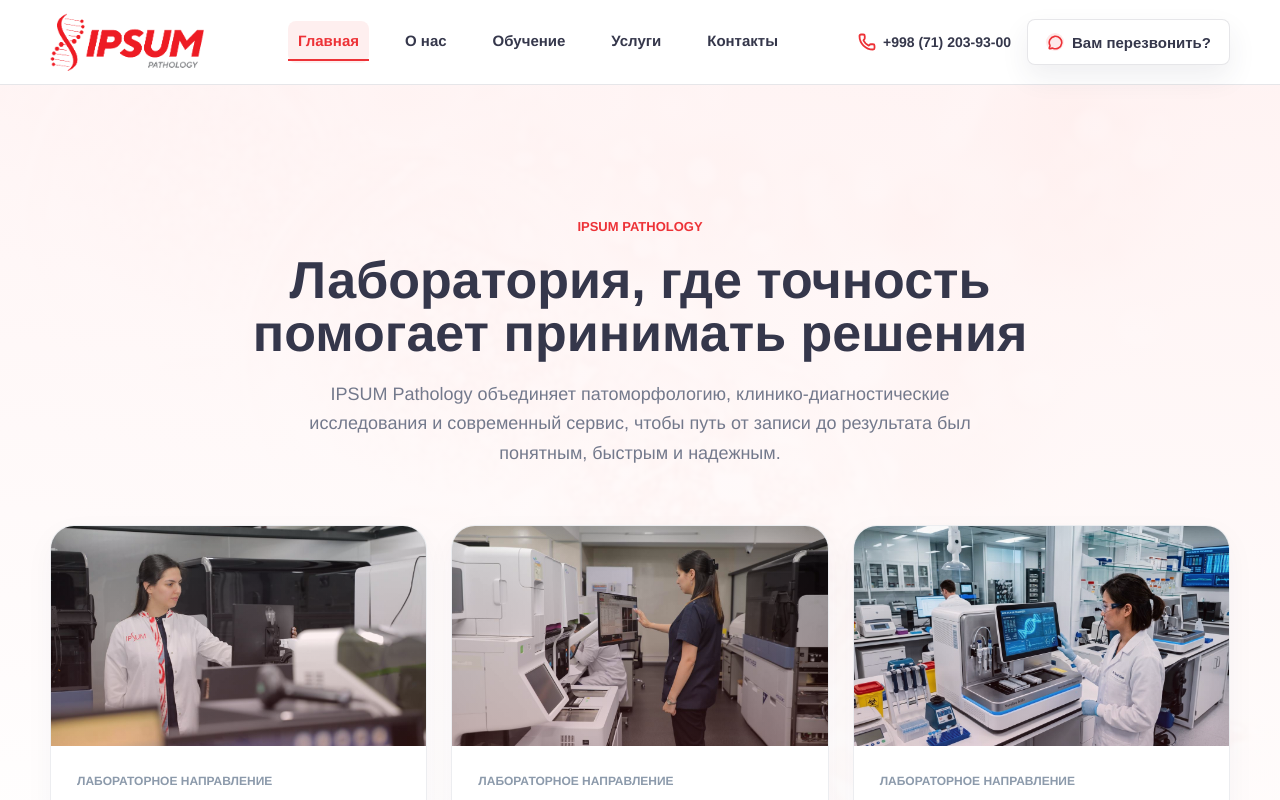
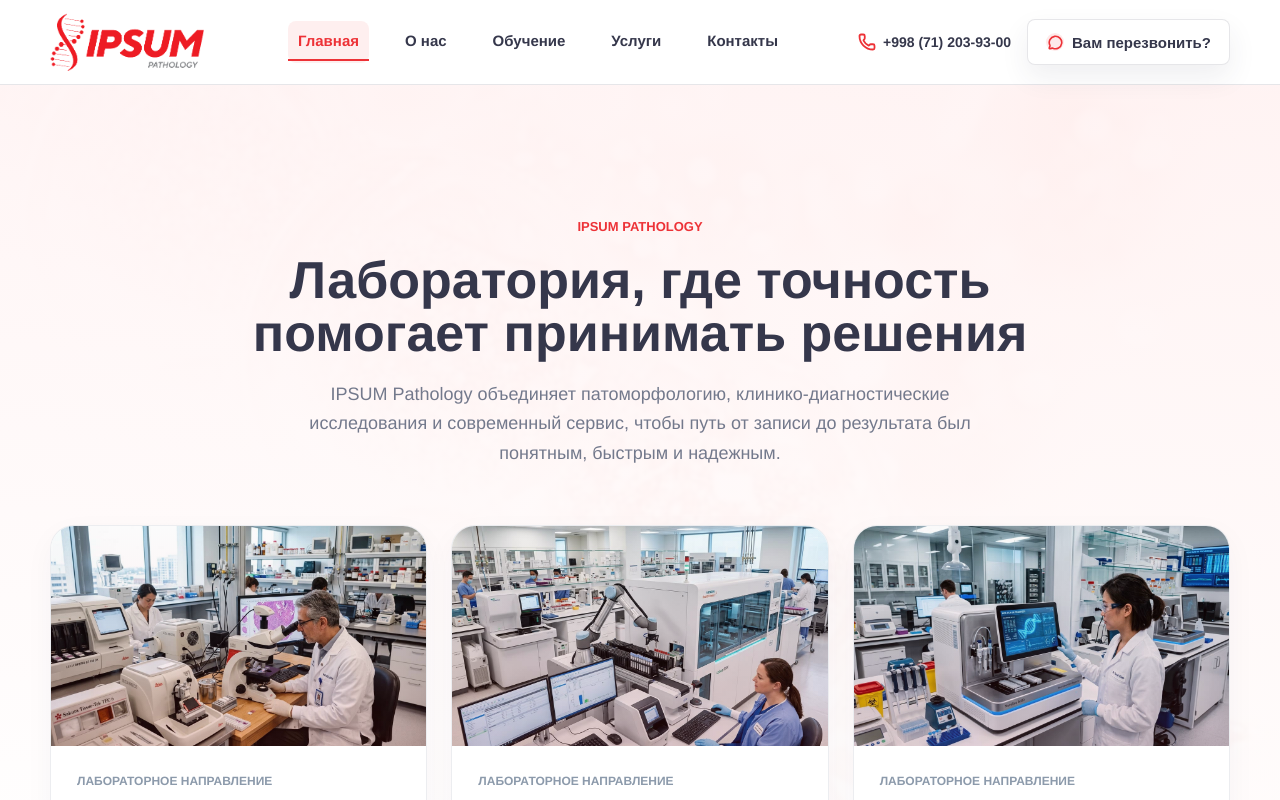
Before and after one commit to Husniddin-web/ipsum, a Next.js app: page / in a window 1280 px wide. Shown: the top 800 px of the page. Built offline with nearby package versions, Linux system fonts and the light colour scheme; no server answers.

Commit message:
feat: add AI generated high resolution laboratory images for blocks 1 (Pathomorphology) and 2 (Clinical Diagnostics)

```diff
--- a/src/app/_components/hero-section.tsx
+++ b/src/app/_components/hero-section.tsx
@@ -5,12 +5,12 @@
   {
     title: 'Патоморфологическая лаборатория',
     text: 'Полный цикл морфологической диагностики: гистология, цитология, интраоперационная экспресс-диагностика, иммуногистохимические исследования, молекулярная диагностика, цифровая патология.',
-    image: '/g-1.jpeg',
+    image: '/g-pathology.jpg',
   },
   {
     title: 'Клинико-диагностическая лаборатория',
     text: 'Комплекс современных лабораторных исследований: общеклинические, биохимические, гематологические, коагулологические, иммунологические, бактериологические, гормональные, молекулярно-генетические исследования, онкомаркеры и другие виды лабораторной диагностики.',
-    image: '/g-2.jpeg',
+    image: '/g-clinical.jpg',
   },
   {
     title: 'NGS',
```
Also changed, not shown: public/g-clinical.jpg (added), public/g-pathology.jpg (added).
